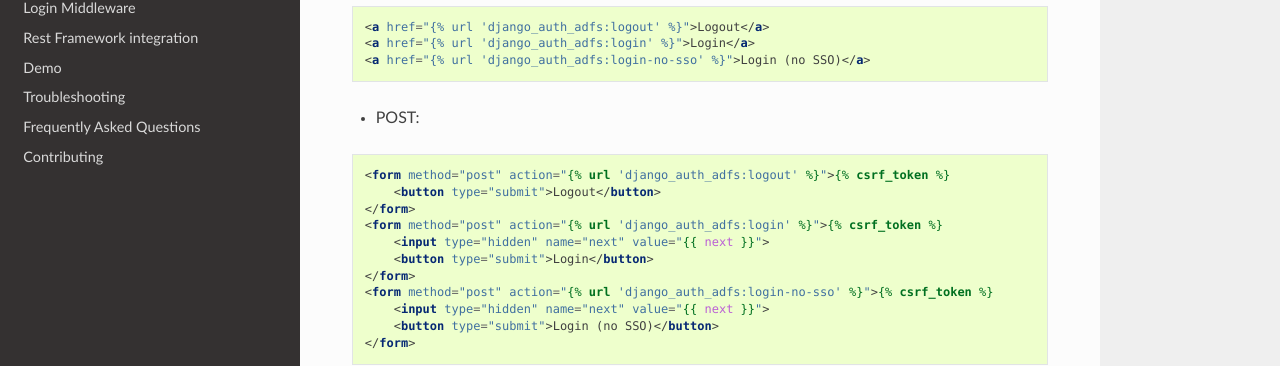
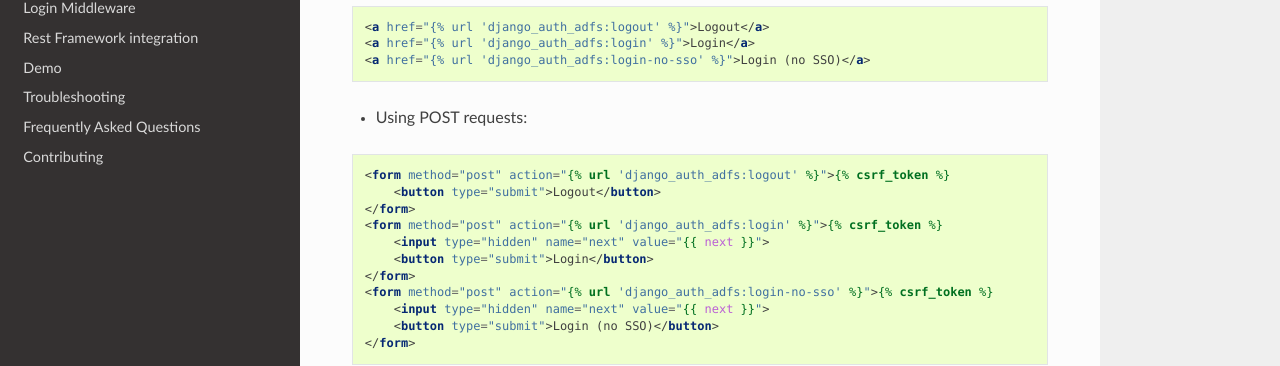
Before and after one commit to snok/django-auth-adfs, a Sphinx documentation site: the page built from docs/install.rst, in a window 1280 px wide and 900 px high, scrolled down 1978 px. Shown: the part 346-712 px from the top of the window. Built offline with Sphinx 7.4.7 and the Read the Docs theme 2.0.0, drawn with Linux system fonts in a browser that asks for light colours; pages that are not in the unit, such as notebooks, are missing from menus.

Commit message:
Update docs/install.rst
Co-authored-by: Tim Schilling <schilling711@gmail.com>

```diff
--- a/docs/install.rst
+++ b/docs/install.rst
@@ -114,7 +114,7 @@ you'd like to use GET or POST requests. Logging out was deprecated in
     <a href="{% url 'django_auth_adfs:login' %}">Login</a>
     <a href="{% url 'django_auth_adfs:login-no-sso' %}">Login (no SSO)</a>
 
-- POST:
+- Using POST requests:
 
 .. code-block:: html+django
 
```
